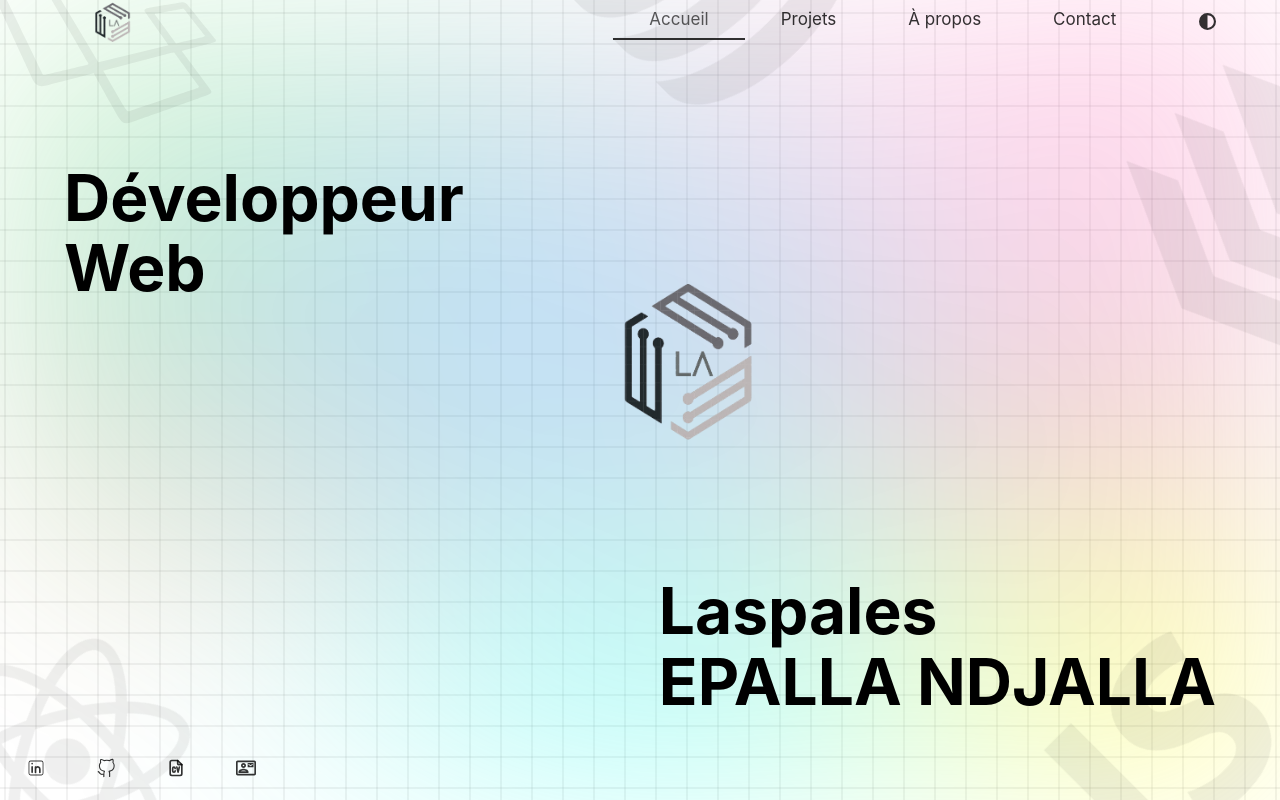
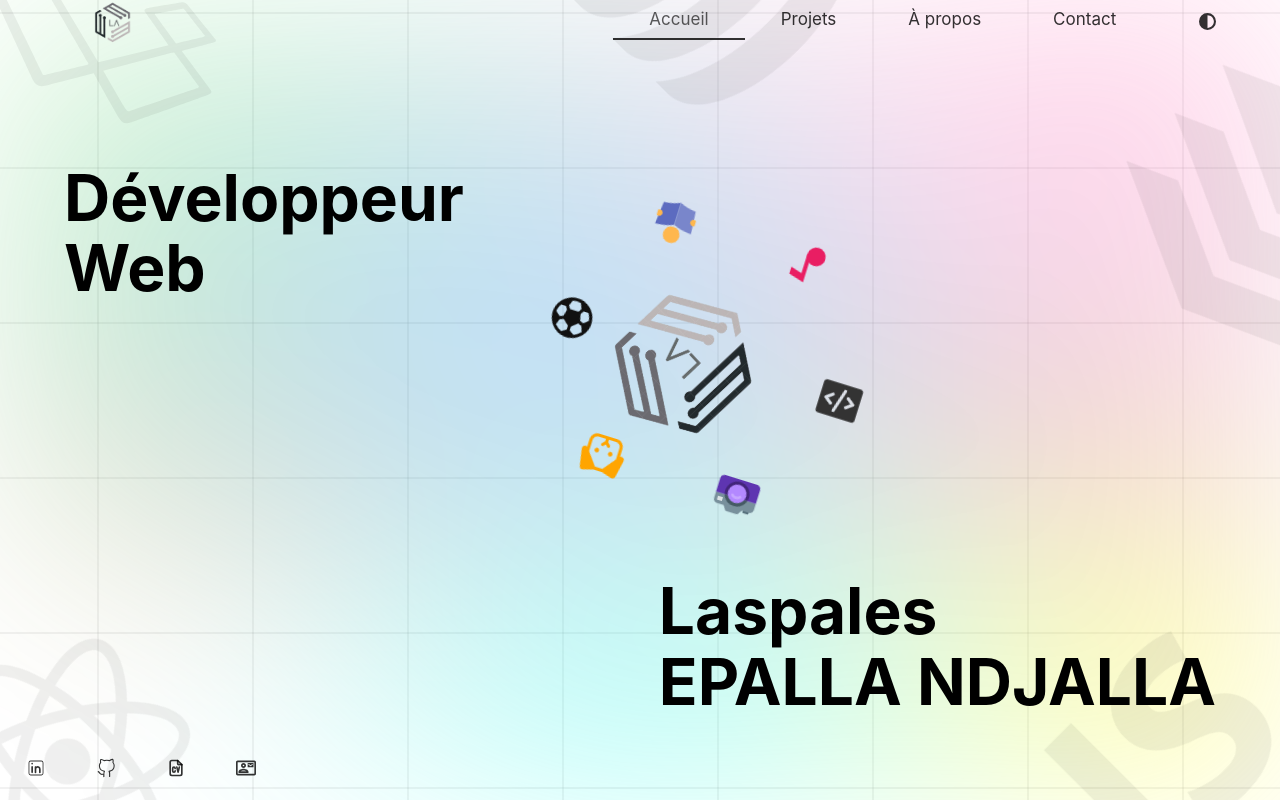
Before and after one commit to Laspales/Site_web, a React (Vite) app in the folder portfolio-wr/: page / in a window 1280 px wide. Built offline with nearby package versions, Linux system fonts and the light colour scheme.

Commit message:
Accueil done and contact init

```diff
--- a/portfolio-wr/src/App.css
+++ b/portfolio-wr/src/App.css
@@ -8,7 +8,7 @@ body::before {
   background:
       linear-gradient(rgba(0, 0, 0, 0.1) 1px, transparent 1px) center,
       linear-gradient(90deg, rgba(0, 0, 0, 0.1) 1px, transparent 1px) center;
-  background-size: 31px 31px;
+  background-size: 155px 155px;
   transition: all 0.5s linear 0s;
 }
 
--- a/portfolio-wr/src/Components/Section-Style.css
+++ b/portfolio-wr/src/Components/Section-Style.css
@@ -1,6 +1,6 @@
  /* style pour .title et .Surname */
 
-.title{
+ .title {
      font-size: 1.25em;
      display: block;
      width: 100px;
@@ -9,7 +9,7 @@
      left: 5%;
  }
 
-.Surname{
+ .Surname {
      font-size: 1.25em;
      display: block;
      width: auto;
@@ -22,24 +22,105 @@
      text-transform: uppercase;
  }
 
-.title h1, .Surname h1{
+ .title h1,
+ .Surname h1 {
      color: black;
  }
 
  /* Style .image */
 
-.image{
+
+ .image {
      position: fixed;
      top: 33%;
      left: 45%;
+     display: flex;
+     justify-content: center;
+     align-items: center;
+     margin: auto;
+     width: 220px;
+     height: 200px;
+
  }
 
-.image img{
-    cursor: pointer;
+ /* Animation : faire tourner le logo central au chargement de la page*/
+@keyframes rotation {
+    from {
+      transform: rotate(360deg);
     }
-/*
-.image img:hover{
+    to {
+      transform: rotate(0deg);
+    }
+  }
+
+  .image img {
+    animation: rotation 4s linear infinite;
+    display: block;
+    margin: auto;
+  }
 
 
+ /* animation rotation des cercles */
+
+ /* Conteneur des cercles */
+ .circle {
+     position: fixed;
+     top: 20%;
+     left: 39.5%;
+     width: 400px;
+     height: 400px;
+     margin: auto;
+     animation: spin 10s linear infinite;
+     /* Animation pour tourner */
  }
-*/
+
+ /* Chaque cercle individuel */
+ .circle div {
+     position: fixed;
+     top: 50%;
+     left: 50%;
+     transform: translate(-50%, -50%);
+     width: 55px;
+     height: 55px;
+     border-radius: 50%;
+     font-weight: bold;
+     display: flex;
+     justify-content: center;
+     align-items: center;
+ }
+
+ /* Placement des cercles en forme de cercle */
+ .circle .circlea {
+     transform: translate(-50%, -50%) rotate(0deg) translate(140px) rotate(0deg);
+ }
+
+ .circle .circleb {
+     transform: translate(-50%, -50%) rotate(60deg) translate(140px) rotate(-60deg);
+ }
+
+ .circle .circlec {
+     transform: translate(-50%, -50%) rotate(120deg) translate(140px) rotate(-120deg);
+ }
+
+ .circle .circled {
+     transform: translate(-50%, -50%) rotate(180deg) translate(140px) rotate(-180deg);
+ }
+
+ .circle .circlee {
+     transform: translate(-50%, -50%) rotate(240deg) translate(140px) rotate(-240deg);
+ }
+
+ .circle .circlef {
+     transform: translate(-50%, -50%) rotate(300deg) translate(140px) rotate(-300deg);
+ }
+
+ /* Animation de rotation circulaire */
+ @keyframes spin {
+     from {
+         transform: rotate(0deg);
+     }
+
+     to {
+         transform: rotate(360deg);
+     }
+ }
--- a/portfolio-wr/src/Components/Section.jsx
+++ b/portfolio-wr/src/Components/Section.jsx
@@ -1,4 +1,10 @@
 import React from "react";
+import { IoFootball } from "react-icons/io5";
+import { FcReading } from "react-icons/fc";
+import { FcMusic } from "react-icons/fc";
+import { PiCodeFill } from "react-icons/pi";
+import { FcOldTimeCamera } from "react-icons/fc";
+import { PiDogFill } from "react-icons/pi";
 import './Section-Style.css'
 
 function Section() {
@@ -10,7 +16,15 @@ function Section() {
                 <h1>Développeur <br /> Web</h1>
             </div>
             <div className="image">
-                     <img src="/images/LA_logo.png" alt="image" width="220px" height="200px" />
+                <img src="/images/LA_logo.png" alt="image" width="210px" height="190px" />
+                <div className="circle">
+                    <div className="circlea"><IoFootball style={{fontSize: '50px', color: '#111'}}/></div>
+                    <div className="circleb"><FcReading style={{fontSize: '50px'}}/></div>
+                    <div className="circlec"><FcMusic style={{fontSize: '50px' }}/></div>
+                    <div className="circled"><PiCodeFill style={{color : '#333', fontSize: '50px'}}/></div>
+                    <div className="circlee"><FcOldTimeCamera style={{fontSize: '50px'}}/></div>
+                    <div className="circlef"><PiDogFill style={{color : 'Orange', fontSize: '50px'}}/></div>
+                </div>
             </div>
             <div className="Surname">
                 <h1>Laspales <br /><span>epalla ndjalla</span></h1>
--- a/portfolio-wr/src/pages/Contact.jsx
+++ b/portfolio-wr/src/pages/Contact.jsx
@@ -1,5 +1,7 @@
 import React from "react";
 import './pages-css/Contact-Style.css';
+import { BsSend } from "react-icons/bs";
+
 function Contact() {
     return (
         <div className="App-Contact">
@@ -9,32 +11,25 @@ function Contact() {
             <div className="Contact-Form">
                 <form method="POST">
 
-                    <label for="name">name</label>
-
+                    <label for="name">nom</label>
                     <br />
-
                     <input id="name" className="ye" type="text"
                         name="name"
                         placeholder="Entrez votre nom"
                         required autofocus autocomplete="name" />
-
-                    <br />
-
+                    <br /><br />
                     <label for="email">email</label>
-
                     <br />
                     <input id="email" className="ye" type="text"
                         name="email"
                         placeholder="Entrez votre adresse mail"
                         required autofocus autocomplete="name" />
-                    <br />
+                    <br /><br />
                     <label for="commentaire">Commentaire</label>
                     <br />
-                    <textarea id="com" name="commentaire" placeholder="Tapez votre commentaire...">
-
-                    </textarea>
-                    <br />
-                    <button type="submit" id="send">Send</button>
+                    <textarea id="com" name="commentaire" placeholder="Tapez votre commentaire..."></textarea>
+                    <br /><br />
+                    <button type="submit" id="send">Envoyez <sub><BsSend /></sub></button>
                 </form>
             </div>
         </div>
--- a/portfolio-wr/src/pages/pages-css/Contact-Style.css
+++ b/portfolio-wr/src/pages/pages-css/Contact-Style.css
@@ -8,20 +8,27 @@
 }
 .Contact-Form label{
     text-transform: capitalize;
+    font-size: 1.25em;
     padding-top: 20px;
 
+}
+input:focus {
+    outline: none;
+}
+textarea:focus{
+    outline: none;
 }
 .Contact-Form{
     font-size: 12px;
     border: 1px solid rgba(0, 0, 0, 0.2);
     width: 500px;
-    height: 400px;
-    padding: 15px;
+    height: 420px;
+    padding: 25px;
     color: whitesmoke;
     background-color: #333;
     position: absolute;
-    top: 25%;
-    left: 38%;
+    top: 22.5%;
+    left: 37%;
 }
 
 #email,
@@ -34,6 +41,7 @@
     border-radius: 0;
     border-bottom: 3px solid #F07167;
     color: whitesmoke;
+    font-size: 1.25em;
     background-color: #333;
     box-shadow: none;
 
@@ -42,12 +50,17 @@
     width: 100%;
     min-width: 500px;
     max-width: 500px;
-    min-height: 150px;
+    min-height: 100px;
     max-height: 150px;
 }
 #send {
-    background-color: whitesmoke;
-    color: black;
+    all: unset;
+    cursor: pointer;
+    padding: 5px;
+    text-align: center;
+    font-size: 1.5em;
+    border: 1px solid;
     position: absolute;
+    right: 2%;
     bottom: 3%;
 }
```
Lines whose indentation alone changed are shown as unchanged.
